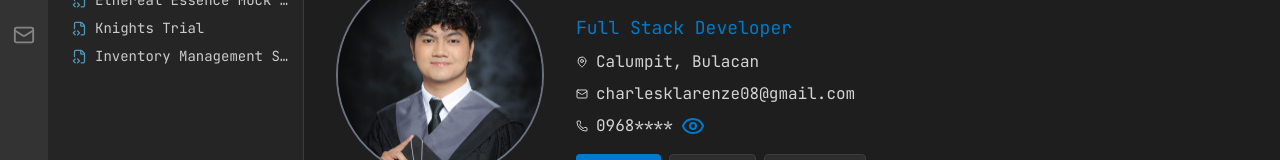
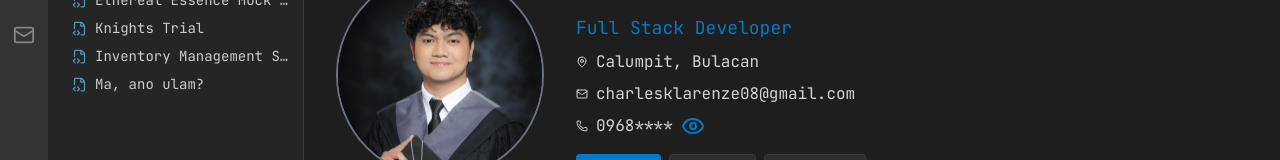
Before and after one commit to Klarenze0/Portfolio, a React (Vite) app: page / in a window 1280 px wide. Shown: the part 158-318 px from the top of the page. Built offline with nearby package versions, Linux system fonts and the light colour scheme.

Commit message:
added ma ano ulam project

```diff
--- a/src/data/projects.ts
+++ b/src/data/projects.ts
@@ -14,7 +14,7 @@ export const projects: Project[] = [
     name: "Portfolio",
     description:
       "A developer portfolio showcasing my projects and skills in modern web development, built with React, TypeScript, and Tailwind CSS. Designed with a VS Code inspired interface to reflect my passion for clean UI and developer-focused experiences.",
-    techStack: ["React", "Typescript", "Tailwind CSS", "Vite"],
+    techStack: ["React", "TypeScript", "Tailwind CSS", "Vite"],
     githubUrl: "https://github.com/Klarenze0/Portfolio",
     status: "in-progress",
   },
@@ -66,6 +66,15 @@ export const projects: Project[] = [
       "TypeScript",
     ],
     githubUrl: "https://github.com/Klarenze0/blog-system",
+    status: "completed",
+  },
+  {
+    id: "6",
+    name: "Ma, ano ulam?",
+    description:
+      "A simple ulam randomizer/picker built to make deciding what to eat easier and less stressful. It lets users randomly pick from a list of Filipino dishes and filter them based on different categories. Built using React, JavaScript, and Tailwind CSS.",
+    techStack: ["React", "JavaScript", "Tailwind CSS"],
+    githubUrl: "https://github.com/Klarenze0/ma-ano-ulam",
     status: "completed",
   },
 ];
```
